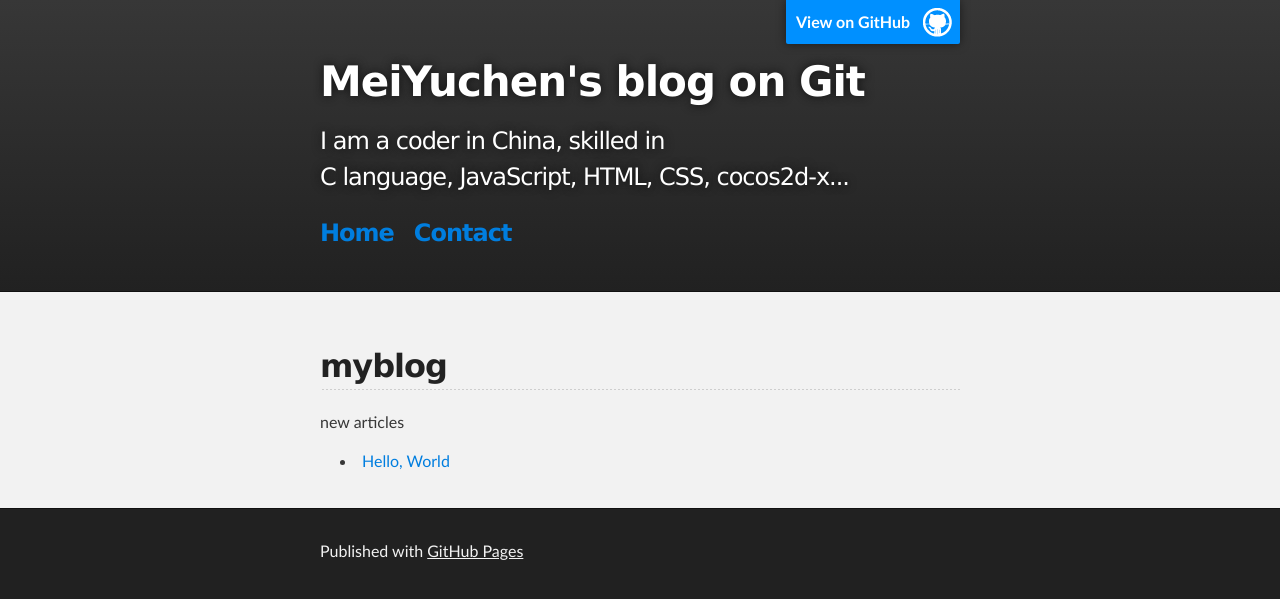
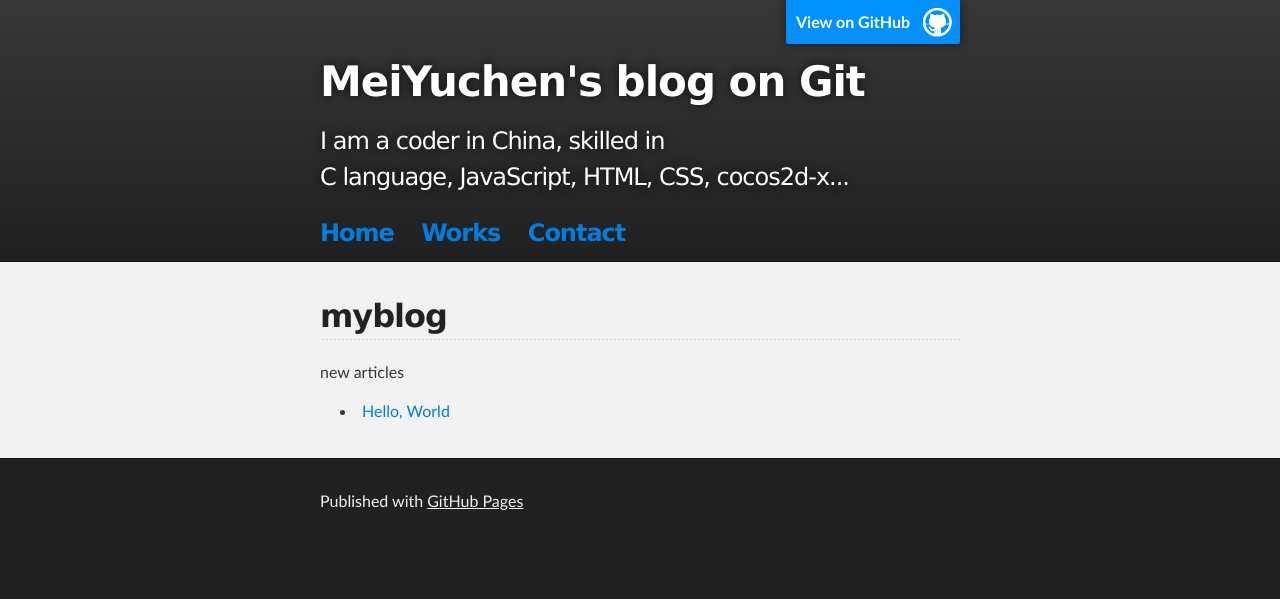
Before and after one commit to mycmessia/mycmessia.github.io, a Jekyll site: the page built from index.html, in a window 1280 px wide. Shown: the top 599 px of the page. Built offline with Jekyll 4.4.1, drawn with Linux system fonts in a browser that asks for light colours.

Commit message:
change index

```diff
--- a/_layouts/default.html
+++ b/_layouts/default.html
@@ -13,7 +13,11 @@
 		<a id="forkme_banner" target="_blank" href="https://github.com/mycmessia">View on GitHub</a>
 		<h1 id="project_title">MeiYuchen&#39;s blog on Git</h1>
 		<h2 id="project_tagline">I am a coder in China, skilled in C&nbsp;language,&nbsp;JavaScript,&nbsp;HTML,&nbsp;CSS,&nbsp;cocos2d-x...</h2>
-		<h3><a href="http://mycmessia.github.io">Home</a><a>Contact</a></h3>
+		<h3>
+			<a href="http://mycmessia.github.io">Home</a>
+			<a>Works</a>
+			<a>Contact</a>
+		</h3>
 	</header>
 	</div>
     	<!-- MAIN CONTENT -->
--- a/css/main.css
+++ b/css/main.css
@@ -295,7 +295,7 @@
 }
 
 #header_wrap .inner {
-  padding: 50px 10px 30px 10px;
+  padding: 50px 10px 0 10px;
 }
 
 #project_title {
@@ -360,7 +360,7 @@
 }
 
 #main_content {
-  padding-top: 40px;
+  padding-top: 20px;
 }
 
 #footer_wrap {
```
